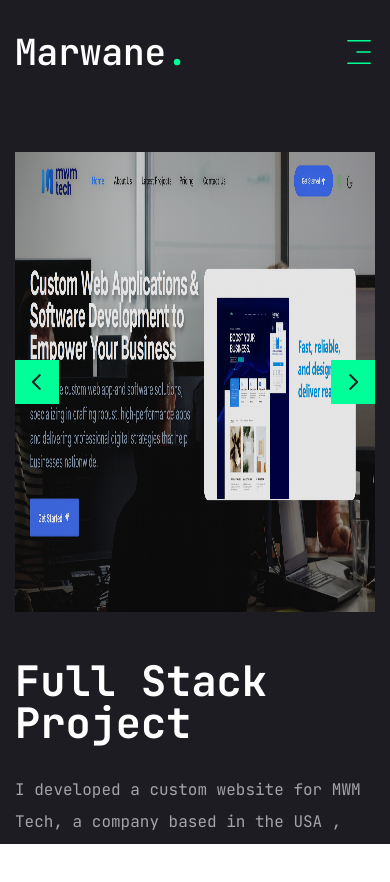
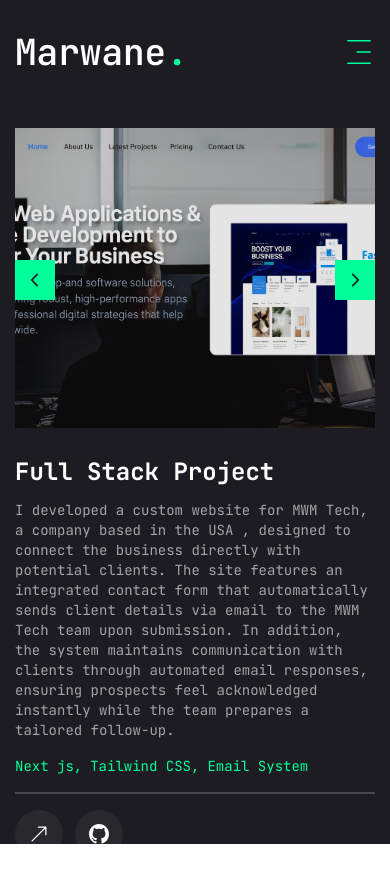
Before and after one commit to mr1assou/My_portfolio, a Next.js app: page /work in a window 390 px wide. Shown: the top 882 px of the page. Built offline with nearby package versions, Linux system fonts and the light colour scheme.

Commit message:
responsive

```diff
--- a/app/contact/page.jsx
+++ b/app/contact/page.jsx
@@ -74,18 +74,18 @@ const Contact = () => {
         opacity: 1,
         transition: { delay: 2.4, duration: 0.4, ease: "easeIn" },
       }}
-      className="py-6"
+      className="py-4 md:py-6"
     >
       <div className="container mx-auto">
-        <div className="flex flex-col xl:flex-row gap-[30px]">
+        <div className="flex flex-col lg:flex-row gap-6 md:gap-[30px]">
           {/* form or thank you */}
-          <div className="xl:w-[54%] order-2 xl:order-none">
+          <div className="lg:w-[54%] order-2 lg:order-none">
             {!submitted ? (
               <form
                 onSubmit={handleSubmit}
-                className="flex flex-col gap-6 p-10 bg-[#27272c] rounded-xl"
+                className="flex flex-col gap-4 md:gap-6 p-6 md:p-10 bg-[#27272c] rounded-xl"
               >
-                <h3 className="text-4xl text-accent">Let&apos;s work together</h3>
+                <h3 className="text-2xl md:text-4xl text-accent">Let&apos;s work together</h3>
 
                 {error && (
                   <div className="p-3 bg-red-500/20 border border-red-500 rounded-md text-red-300">
@@ -93,7 +93,7 @@ const Contact = () => {
                   </div>
                 )}
 
-                <div className="grid grid-cols-1 md:grid-cols-2 gap-6">
+                <div className="grid grid-cols-1 sm:grid-cols-2 gap-4 md:gap-6">
                   <Input
                     type="text"
                     name="firstName"
@@ -121,25 +121,25 @@ const Contact = () => {
                 </div>
                 <Textarea
                   name="message"
-                  className="h-[200px]"
+                  className="h-[150px] md:h-[200px]"
                   placeholder="Type your message here."
                   required
                 />
                 <Button
                   type="submit"
                   size="md"
-                  className="max-w-40"
+                  className="max-w-32 md:max-w-40"
                   disabled={loading}
                 >
                   {loading ? 'Sending...' : 'Send message'}
                 </Button>
               </form>
             ) : (
-              <div className="flex flex-col gap-6 p-10 bg-[#27272c] rounded-xl text-center">
-                <h3 className="text-3xl text-accent">
+              <div className="flex flex-col gap-4 md:gap-6 p-6 md:p-10 bg-[#27272c] rounded-xl text-center">
+                <h3 className="text-xl md:text-3xl text-accent">
                   ✅ Thank you for your message!
                 </h3>
-                <p className="text-white/70">
+                <p className="text-sm md:text-base text-white/70">
                   We will contact you soon.
                 </p>
               </div>
@@ -147,16 +147,16 @@ const Contact = () => {
           </div>
 
           {/* info */}
-          <div className="flex-1 flex items-center xl:justify-end order-1 xl:order-none mb-8 xl:mb-0">
-            <ul className="flex flex-col gap-10">
+          <div className="flex-1 flex items-center lg:justify-end order-1 lg:order-none mb-6 md:mb-8 lg:mb-0">
+            <ul className="flex flex-col gap-6 md:gap-8 lg:gap-10">
               {info.map((item, index) => (
-                <li key={index} className="flex items-center gap-6">
-                  <div className="w-[52px] h-[52px] xl:w-[72px] xl:h-[72px] bg-[#27272c] text-accent rounded-md flex items-center justify-center">
-                    <div className="text-[28px]">{item.icon}</div>
+                <li key={index} className="flex items-center gap-4 md:gap-6">
+                  <div className="w-12 h-12 md:w-[52px] md:h-[52px] lg:w-[72px] lg:h-[72px] bg-[#27272c] text-accent rounded-md flex items-center justify-center">
+                    <div className="text-xl md:text-[28px]">{item.icon}</div>
                   </div>
                   <div className="flex-1">
-                    <p className="text-white/60">{item.title}</p>
-                    <h3 className="text-xl">{item.description}</h3>
+                    <p className="text-sm md:text-base text-white/60">{item.title}</p>
+                    <h3 className="text-base md:text-xl">{item.description}</h3>
                   </div>
                 </li>
               ))}
--- a/app/work/page.jsx
+++ b/app/work/page.jsx
@@ -72,25 +72,25 @@ const Work = () => {
         opacity: 1,
         transition: { delay: 2.4, duration: 0.4, ease: "easeIn" },
       }}
-      className="min-h-[80vh] flex flex-col justify-center py-12 xl:px-0"
+      className="min-h-[80vh] flex flex-col justify-center py-6 md:py-12 xl:px-0"
     >
       <div className="container mx-auto">
-        <div className="flex flex-col xl:flex-row xl:gap-[30px]">
-          <div className="w-full xl:w-[50%] xl:h-[460px] flex flex-col xl:justify-between order-2 xl:order-none">
-            <div className="flex flex-col gap-[30px] h-[50%]">
+        <div className="flex flex-col lg:flex-row lg:gap-[30px]">
+          <div className="w-full lg:w-[50%] lg:h-[460px] flex flex-col lg:justify-between order-2 lg:order-none">
+            <div className="flex flex-col gap-4 md:gap-[30px] h-[50%]">
               {/* outline num */}
 
               {/* project category */}
-              <h2 className="text-[42px] font-bold leading-none text-white group-hover:text-accent transition-all duration-500 capitalize">
+              <h2 className="text-2xl md:text-3xl lg:text-[42px] font-bold leading-none text-white group-hover:text-accent transition-all duration-500 capitalize">
                 {project.category}
               </h2>
               {/* project description */}
-              <p className="text-white/60">{project.description}</p>
+              <p className="text-sm md:text-base text-white/60">{project.description}</p>
               {/* stack */}
-              <ul className="flex gap-4">
+              <ul className="flex flex-wrap gap-2 md:gap-4">
                 {project.stack.map((item, index) => {
                   return (
-                    <li key={index} className="text-xl text-accent">
+                    <li key={index} className="text-sm md:text-xl text-accent">
                       {item.name}
                       {/* remove the last comma */}
                       {index !== project.stack.length - 1 && ","}
@@ -101,13 +101,13 @@ const Work = () => {
               {/* border */}
               <div className="border border-white/20"></div>
               {/* buttons */}
-              <div className="flex items-center gap-4">
+              <div className="flex items-center gap-3 md:gap-4">
                 {/* live project button */}
                 <Link href={project.live} target="_blank" rel="noopener noreferrer">
                   <TooltipProvider delayDuration={100}>
                     <Tooltip>
-                      <TooltipTrigger className="w-[70px] h-[70px] rounded-full bg-white/5 flex justify-center items-center group">
-                        <BsArrowUpRight className="text-white text-3xl group-hover:text-accent" />
+                      <TooltipTrigger className="w-12 h-12 md:w-[70px] md:h-[70px] rounded-full bg-white/5 flex justify-center items-center group">
+                        <BsArrowUpRight className="text-white text-xl md:text-3xl group-hover:text-accent" />
                       </TooltipTrigger>
                       <TooltipContent>
                         <p>Live project</p>
@@ -119,8 +119,8 @@ const Work = () => {
                 <Link href={project.github} target="_blank" rel="noopener noreferrer">
                   <TooltipProvider delayDuration={100}>
                     <Tooltip>
-                      <TooltipTrigger className="w-[70px] h-[70px] rounded-full bg-white/5 flex justify-center items-center group">
-                        <BsGithub className="text-white text-3xl group-hover:text-accent" />
+                      <TooltipTrigger className="w-12 h-12 md:w-[70px] md:h-[70px] rounded-full bg-white/5 flex justify-center items-center group">
+                        <BsGithub className="text-white text-xl md:text-3xl group-hover:text-accent" />
                       </TooltipTrigger>
                       <TooltipContent>
                         <p>Github repository</p>
@@ -131,17 +131,17 @@ const Work = () => {
               </div>
             </div>
           </div>
-          <div className="w-full xl:w-[55%]">
+          <div className="w-full lg:w-[55%]">
             <Swiper
-              spaceBetween={30}
+              spaceBetween={20}
               slidesPerView={1}
-              className="xl:h-[520px] mb-12"
+              className="lg:h-[520px] mb-8 md:mb-12"
               onSlideChange={handleSlideChange}
             >
               {projects.map((project, index) => {
                 return (
                   <SwiperSlide key={index} className="w-full">
-                    <div className="h-[460px] relative group flex justify-center items-center bg-pink-50/20">
+                    <div className="h-[300px] md:h-[400px] lg:h-[460px] relative group flex justify-center items-center bg-pink-50/20">
                       {/* overlay */}
                       <div className="absolute top-0 bottom-0 w-full h-full bg-black/10 z-10"></div>
                       {/* image */}
@@ -149,7 +149,7 @@ const Work = () => {
                         <Image
                           src={project.image}
                           fill
-
+                          className="object-cover"
                           alt=""
                         />
                       </div>
@@ -159,8 +159,8 @@ const Work = () => {
               })}
               {/* slider buttons */}
               <WorkSliderBtns
-                containerStyles="flex gap-2 absolute right-0 bottom-[calc(50%_-_22px)] xl:bottom-0 z-20 w-full justify-between xl:w-max xl:justify-none"
-                btnStyles="bg-accent hover:bg-accent-hover text-primary text-[22px] w-[44px] h-[44px] flex justify-center items-center transition-all"
+                containerStyles="flex gap-2 absolute right-0 bottom-[calc(50%_-_22px)] lg:bottom-0 z-20 w-full justify-between lg:w-max lg:justify-none"
+                btnStyles="bg-accent hover:bg-accent-hover text-primary text-lg md:text-[22px] w-10 h-10 md:w-[44px] md:h-[44px] flex justify-center items-center transition-all"
               />
             </Swiper>
           </div>
```
